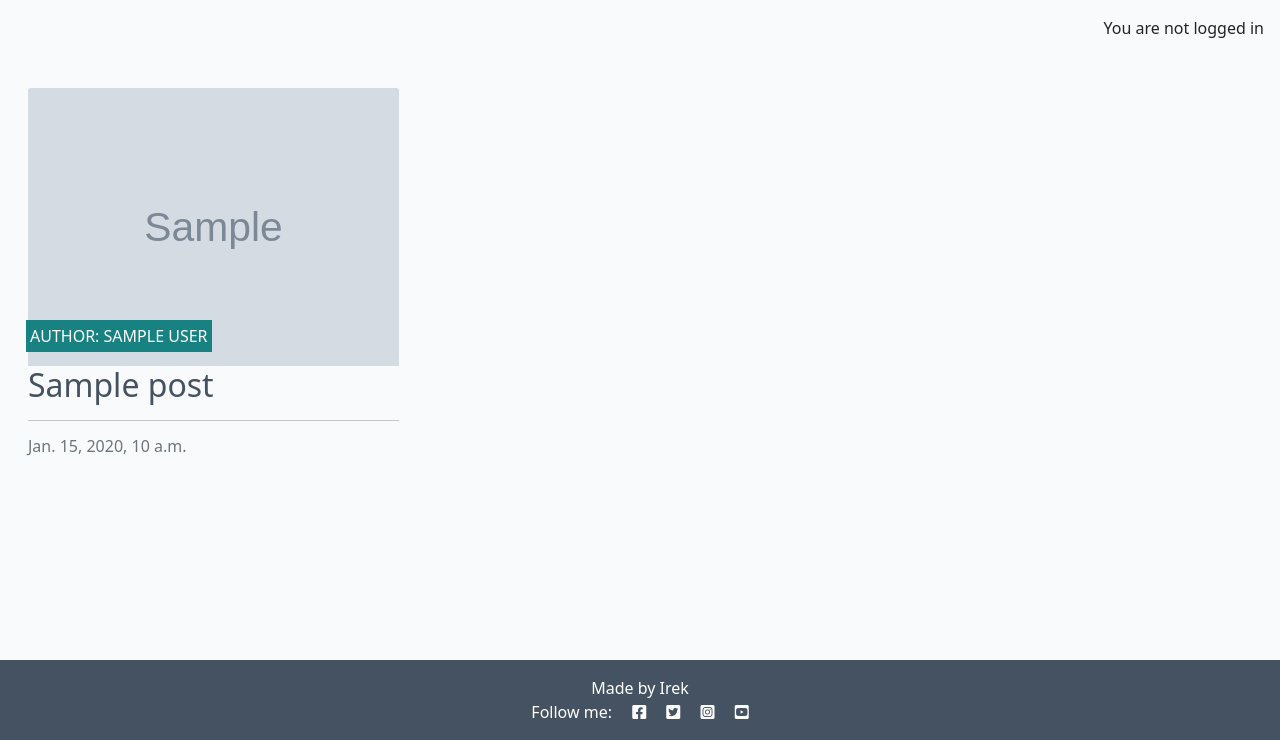
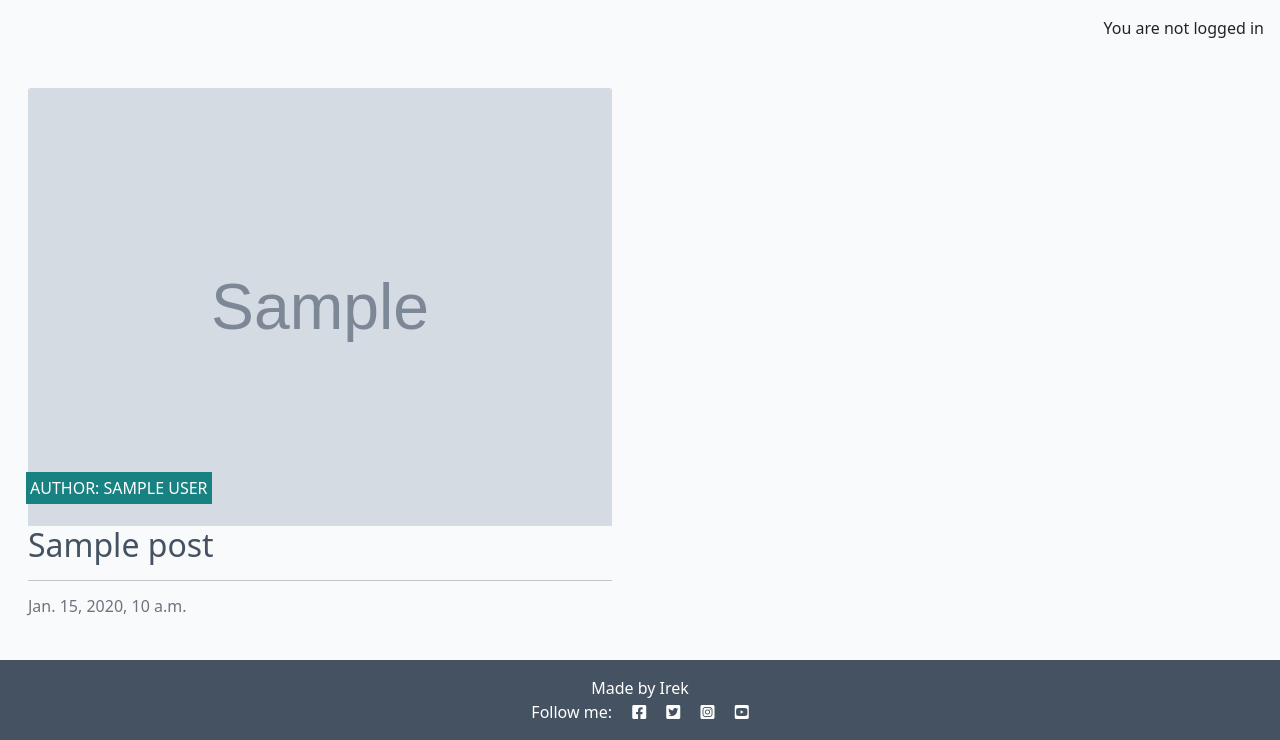
Before and after one commit to ireneuszcierpisz/author-site, a Django app: template blog/templates/blog/index.html in a window 1280 px wide. Shown: the part 60-800 px from the top of the page. Run offline with Django 4.2, Linux system fonts and the light colour scheme; the template is opened without the code that fills it: most values are stand-ins (such as "Sample title", 1, 10 or a date in 2020); grey boxes marked "Sample" are stand-in pictures.

Commit message:
Change the layout of posts on the site

```diff
--- a/blog/templates/blog/index.html
+++ b/blog/templates/blog/index.html
@@ -9,7 +9,7 @@
         <div class="col-12 mt-3 left">
             <div class="row">
                 {% for post in post_list %}
-                <div class="col-md-4">
+                <div class="col-md-6">
                     <div class="card mb-4">
                         <div class="card-body">
                             <div class="image-container">
@@ -32,7 +32,7 @@
                         </div>
                     </div>
                 </div>
-                {% if forloop.counter|divisibleby:3 %}
+                {% if forloop.counter|divisibleby:2 %}
             </div>
             <div class="row">
                 {% endif %}
```
